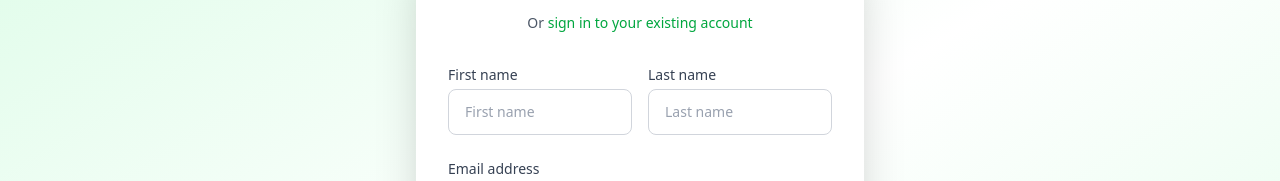
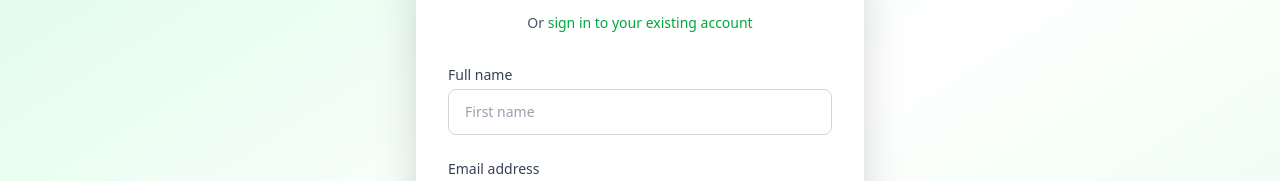
Before and after one commit to Comfortablydumbb/grocery-proj, a React (Vite) app in the folder frontend/: page /register in a window 1280 px wide. Shown: the part 171-352 px from the top of the page. Built offline with nearby package versions, Linux system fonts and the light colour scheme.

Commit message:
modification: small ui changes to registration page

```diff
--- a/frontend/package.json
+++ b/frontend/package.json
@@ -12,6 +12,7 @@
   "dependencies": {
     "@heroicons/react": "^2.2.0",
     "@tailwindcss/vite": "^4.0.9",
+    "axios": "^1.9.0",
     "framer-motion": "^12.9.2",
     "heroicons": "^2.2.0",
     "lucide-react": "^0.477.0",
--- a/frontend/src/pages/Register.jsx
+++ b/frontend/src/pages/Register.jsx
@@ -5,8 +5,7 @@ import { motion } from "framer-motion";
 
 const Register = () => {
   const [formData, setFormData] = useState({
-    firstName: "",
-    lastName: "",
+    name: "",
     email: "",
     password: "",
     confirmPassword: "",
@@ -29,9 +28,9 @@ const Register = () => {
     e.preventDefault();
     setError("");
 
-    const { firstName, lastName, email, password, confirmPassword } = formData;
+    const { name, email, password, confirmPassword } = formData;
 
-    if (!firstName || !lastName || !email || !password) {
+    if (!name || !email || !password) {
       setError("Please fill in all required fields");
       return;
     }
@@ -100,13 +99,12 @@ const Register = () => {
         )}
 
         <form className="space-y-6" onSubmit={handleSubmit}>
-          <div className="grid grid-cols-1 gap-y-6 gap-x-4 sm:grid-cols-2">
           <div>
             <label
               htmlFor="firstName"
               className="block text-sm font-medium text-gray-700 mb-1"
             >
-                First name
+              Full name
             </label>
             <input
               type="text"
@@ -120,28 +118,6 @@ const Register = () => {
               placeholder="First name"
             />
           </div>
-
-            <div>
-              <label
-                htmlFor="lastName"
-                className="block text-sm font-medium text-gray-700 mb-1"
-              >
-                Last name
-              </label>
-              <input
-                type="text"
-                id="lastName"
-                name="lastName"
-                value={formData.lastName}
-                onChange={handleChange}
-                autoComplete="family-name"
-                required
-                className="w-full px-4 py-3 border border-gray-300 rounded-lg focus:ring-2 focus:ring-green-400 focus:outline-none placeholder-gray-400 text-sm"
-                placeholder="Last name"
-              />
-            </div>
-          </div>
-
           <div>
             <label
               htmlFor="email"
```
Also changed, not shown: 1 other file (tests, documents, lock files or other folders). Lines whose indentation alone changed are shown as unchanged.
